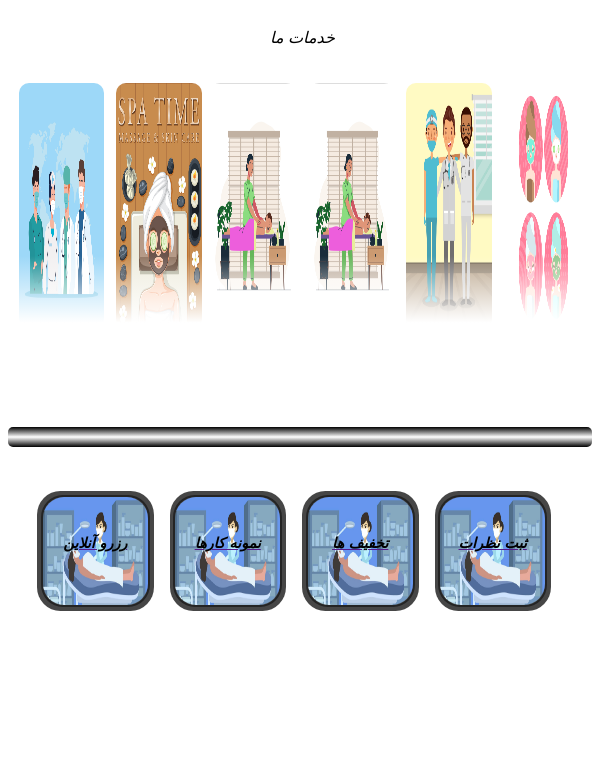
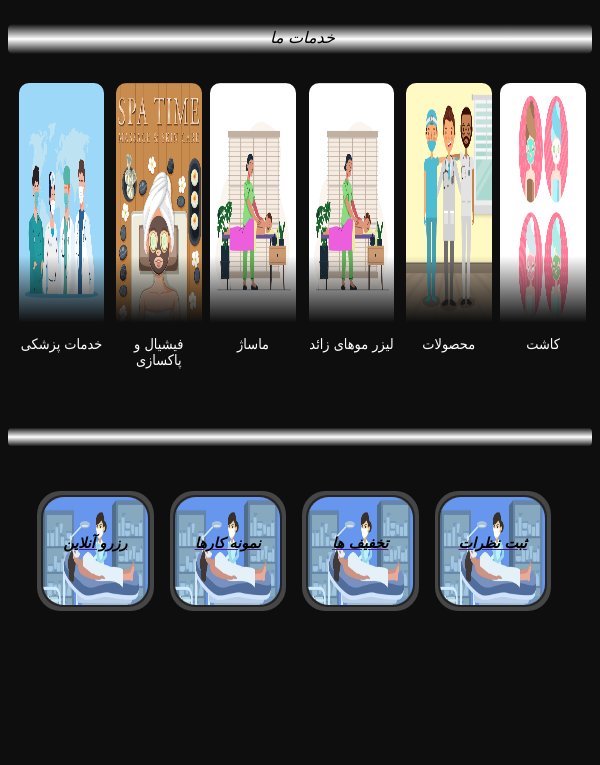
Before and after one commit to 3257525958/clinic14021, a Django app: page / in a window 600 px wide. Shown: the part 378-1143 px from the top of the page. Run offline with Django 4.2, Linux system fonts and the light colour scheme.

Commit message:
add_user1

```diff
--- a/static/css/home.css
+++ b/static/css/home.css
@@ -1,5 +1,5 @@
 :root{
-  --vcolor:rgb(14, 14, 14);
+  --vcolorh:rgb(14, 14, 14);
   --navbarcolor : rgb(220, 220, 220);
   --wet : 30%;
   --zel_moraba: 80px;
@@ -69,7 +69,7 @@
       top:15px;
       width: 100%;
       height: 30px;
-      background: linear-gradient( var(--vcolor),rgb(255,255,255), var(--vcolor));
+      background: linear-gradient( var(--vcolorh),rgb(255,255,255), var(--vcolorh));
       border-radius: 5px;
     }
     .textgap1{
@@ -96,7 +96,7 @@
         display: inline-block;
         position: absolute;
         left: 0px;
-        top: 0x;
+        top: 0px;
       }
       .doctor2 {
         width: 120px;
@@ -104,7 +104,7 @@
         display: inline-block;
         position: absolute;
         left: 145px;
-        top: 0x;
+        top: 0px;
       }
       .doctor3 {
         width: 120px;
@@ -119,11 +119,11 @@
         height: 247px;
         display: inline-block;
         position: absolute;
-        background:linear-gradient(to top , var(--vcolor) 3%,rgb(255, 255, 255,0) 30%);
+        background:linear-gradient(to top , var(--vcolorh) 3%,rgb(255, 255, 255,0) 30%);
         opacity: 1;
         border-radius: 5px;
         left: 0px;
-        top: 0x;
+        top: 0px;
 
       }
 
@@ -281,7 +281,7 @@
 }
 
 body {
-    background-color:var(--vcolor)
+    background-color:var(--vcolorh)
 }
 .menuo {
     direction: rtl;
@@ -356,7 +356,7 @@ body {
       top:15px;
       width: 100%;
       height: 30px;
-      background: linear-gradient( var(--vcolor),rgb(255,255,255), var(--vcolor));
+      background: linear-gradient( var(--vcolorh),rgb(255,255,255), var(--vcolorh));
       border-radius: 5px;
     }
     .textgap1{
@@ -406,11 +406,11 @@ body {
         height: 247px;
         display: inline-block;
         position: absolute;
-        background:linear-gradient(to top , var(--vcolor) 3%,rgb(255, 255, 255,0) 30%);
+        background:linear-gradient(to top , var(--vcolorh) 3%,rgb(255, 255, 255,0) 30%);
         opacity: 1;
         border-radius: 5px;
         left: 0px;
-        top: 0x;
+        top: 0px;
 
       }
 
```
